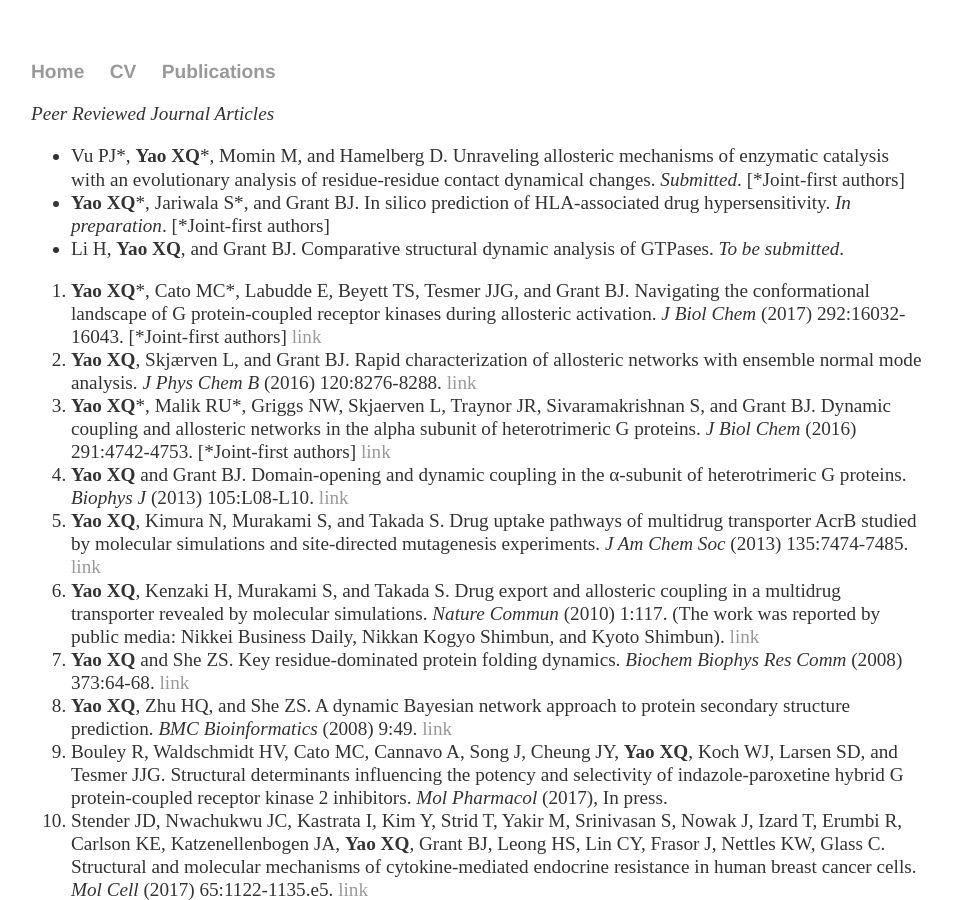
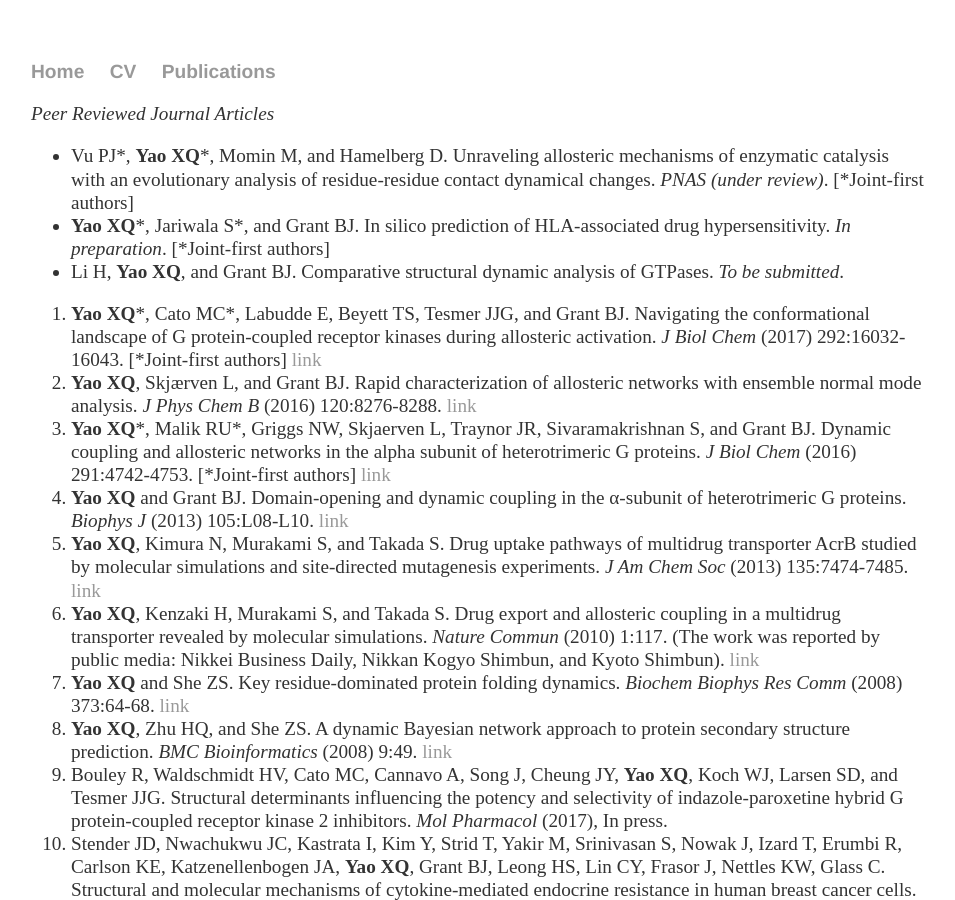
Before and after one commit to xinqyao/xinqyao.github.io, a Jekyll site: the page built from publications/index.md, in a window 1280 px wide and 900 px high. Shown: the whole window, without its empty margins (161-1116 px from the left). Built offline with Jekyll 4.4.1, drawn with Linux system fonts in a browser that asks for light colours.

Commit message:
Update index.md

```diff
--- a/publications/index.md
+++ b/publications/index.md
@@ -4,7 +4,7 @@ title: "Publications of Xin-Qiu Yao"
 ---
 
 *Peer Reviewed Journal Articles*
-- Vu PJ\*, **Yao XQ**\*, Momin M, and Hamelberg D. Unraveling allosteric mechanisms of enzymatic catalysis with an evolutionary analysis of residue-residue contact dynamical changes. *Submitted*. [\*Joint-first authors]
+- Vu PJ\*, **Yao XQ**\*, Momin M, and Hamelberg D. Unraveling allosteric mechanisms of enzymatic catalysis with an evolutionary analysis of residue-residue contact dynamical changes. *PNAS (under review)*. [\*Joint-first authors]
 - **Yao XQ**\*, Jariwala S\*, and Grant BJ. In silico prediction of HLA-associated drug hypersensitivity. *In preparation*. [\*Joint-first authors]
 - Li H, **Yao XQ**, and Grant BJ. Comparative structural dynamic analysis of GTPases. *To be submitted*.
 
```
